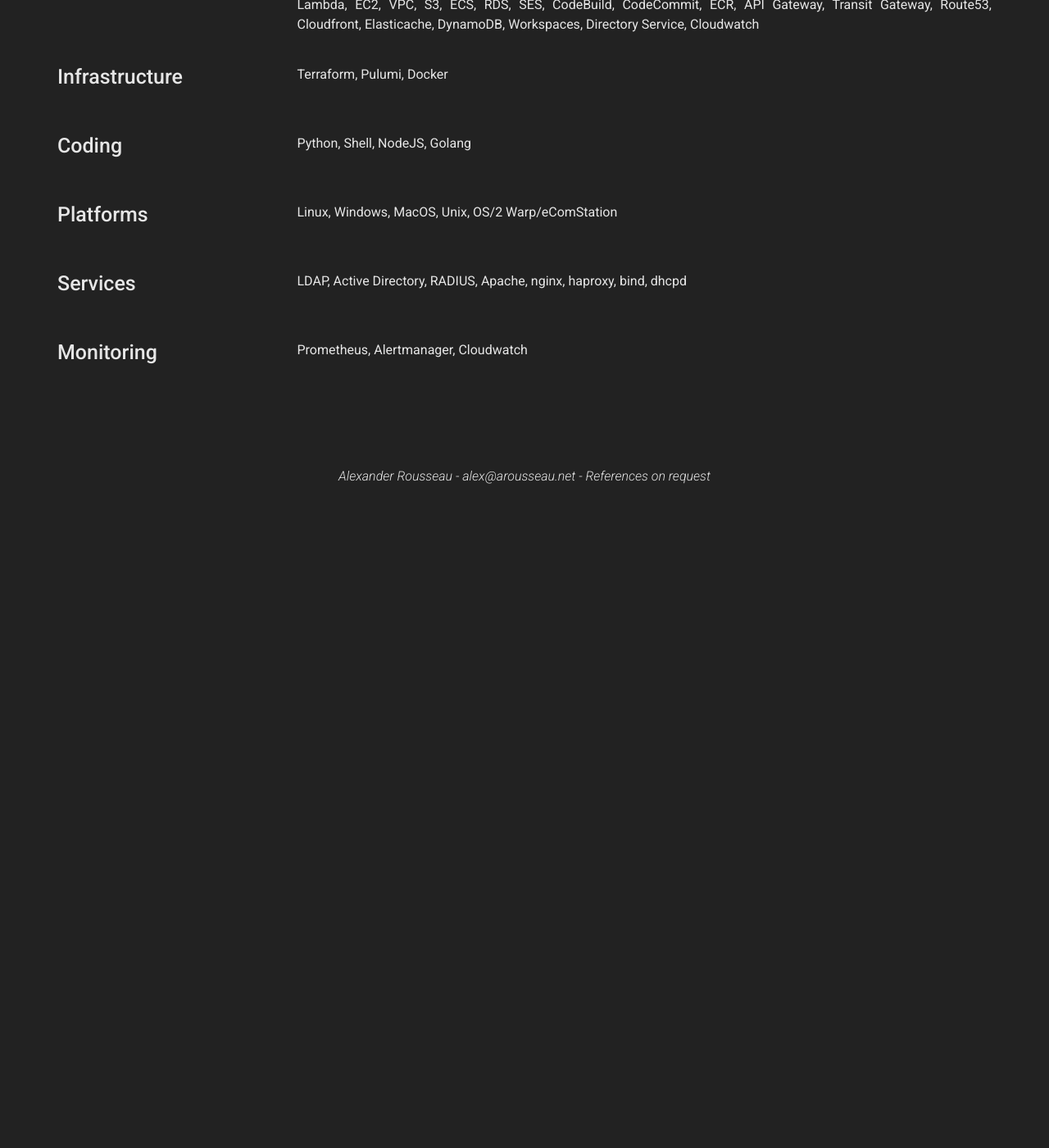
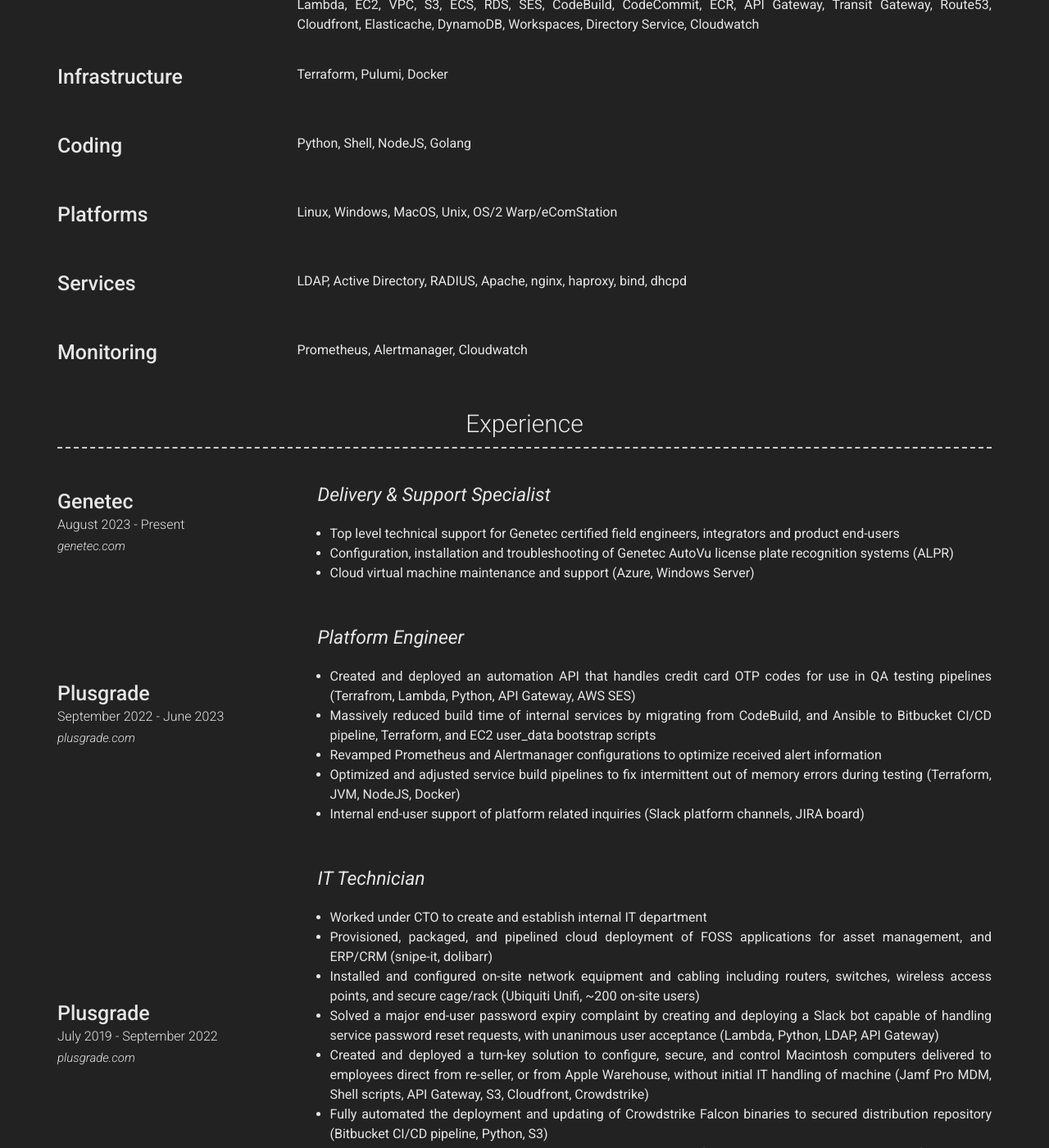
Before and after one commit to arousseaumtl/arousseaumtl.github.io, a Jekyll site: the page built from index.md, in a window 1280 px wide and 1400 px high, scrolled down 558 px. Shown: the whole window at 82% size. Built offline with Jekyll 4.4.1, drawn with Linux system fonts in a browser that asks for light colours; nearby versions of some CDN libraries; before the commit the page ends 1159 px from its top, so only the background shows below that; some of the changed text lies outside the part shown.

Commit message:
added back missing content

```diff
--- a/_config.yml
+++ b/_config.yml
@@ -13,6 +13,7 @@
 github_username:  arousseaumtl
 linkedin_username: alexanderrousseau
 
+#summary_profile_image: images/avatar.png
 summary_content: |
   Versatile IT and Cloud solutions developer with a track record of successfully navigating dynamic environments. A collaborative team player,
   I bring experience and a positive, dedicated mindset to every project. Motivated by the desire to contribute to greatness, I am adept at creating solutions
@@ -48,6 +49,83 @@
         title: Monitoring
         description: |
             Prometheus, Alertmanager, Cloudwatch
+  - title: Experience
+    layout: list
+    content:
+      - layout: left
+        title: Genetec
+        link: genetec.com
+        caption: August 2023 - Present
+        quote: >
+          Delivery & Support Specialist
+        description: |
+            - Top level technical support for Genetec certified field engineers, integrators and product end-users
+            - Configuration, installation and troubleshooting of Genetec AutoVu license plate recognition systems (ALPR)
+            - Cloud virtual machine maintenance and support (Azure, Windows Server)
+      - layout: left
+        title: Plusgrade
+        link: plusgrade.com
+        caption: September 2022 - June 2023
+        quote: >
+          Platform Engineer
+        description: |
+            - Created and deployed an automation API that handles credit card OTP codes for use in QA testing pipelines (Terrafrom, Lambda, Python, API Gateway, AWS SES)
+            - Massively reduced build time of internal services by migrating from CodeBuild, and Ansible to Bitbucket CI/CD pipeline, Terraform, and EC2 user_data bootstrap scripts
+            - Revamped Prometheus and Alertmanager configurations to optimize received alert information
+            - Optimized and adjusted service build pipelines to fix intermittent out of memory errors during testing (Terraform, JVM, NodeJS, Docker)
+            - Internal end-user support of platform related inquiries (Slack platform channels, JIRA board)
+      - layout: left
+        title: Plusgrade
+        link: plusgrade.com
+        caption: July 2019 - September 2022
+        quote: >
+          IT Technician
+        description: |
+            - Worked under CTO to create and establish internal IT department
+            - Provisioned, packaged, and pipelined cloud deployment of FOSS applications for asset management, and ERP/CRM (snipe-it, dolibarr)
+            - Installed and configured on-site network equipment and cabling including routers, switches, wireless access points, and secure cage/rack (Ubiquiti Unifi, ~200 on-site users)
+            - Solved a major end-user password expiry complaint by creating and deploying a Slack bot capable of handling service password reset requests, with unanimous user acceptance (Lambda, Python, LDAP, API Gateway)
+            - Created and deployed a turn-key solution to configure, secure, and control Macintosh computers delivered to employees direct from re-seller, or from Apple Warehouse, without initial IT handling of machine (Jamf Pro MDM, Shell scripts, API Gateway, S3, Cloudfront, Crowdstrike)
+            - Fully automated the deployment and updating of Crowdstrike Falcon binaries to secured distribution repository (Bitbucket CI/CD pipeline, Python, S3)
+            - Created, deployed, and managed regional virtual machine infrastructure to support the hiring of contracted developers in South America and India (Linux, AWS Workspaces, Active Directory, DNS ingress/egress endpoints)
+            - Deployed and managed site-to-site VPN connection to enable internal access to partner internal API endpoints (IPSEC, Transit Gateway)
+      - layout: left
+        title: Apple Inc.
+        link: apple.com
+        caption: Jan 2011 - July 2019
+        quote: >
+          Mac Genius
+        description: |
+            - Fast paced customer support (hardware, software, troubleshooting)
+            - Inspiring colleagues and customers through horizontal leadership, and encouraging technological exploration and learning
+            - Repair and maintenance of Apple equipment (public, internal)
+      - layout: left
+        title: Analogue Media Technologies Inc.
+        link: duplication.ca
+        caption: June 2002 - Sep 2010
+        quote: >
+          Warehouse Production Manager
+        description: |
+            - Shipping management (local, domestic, international)
+            - Warehouse employee scheduling and hiring
+            - Training new hires for production environment
+            - Network Infrastructure deployment and maintenance
+            - Linux server deployment and maintenance (www, fileserver, VPN)
+            - Legacy OS/2 Warp and eComStation deployment and maintenance (email)
+  - title: Licenses & Certifications
+    layout: list
+    content:
+      - layout: left
+        title: AWS
+        link: https://www.credly.com/badges/292a0937-de8a-4713-a8dd-848f1eff4417
+        caption: Issued July 2021 - Expires July 2024
+        quote: >
+          Certified Solutions Architect – Associate
+      - layout: left
+        title: Apple Inc.
+        caption: Issued February 2011 - No expiry
+        quote: >
+          Certified Macintosh Technician (ACMT)
 
 footer_show_references: true
 references_title: References on request
```
